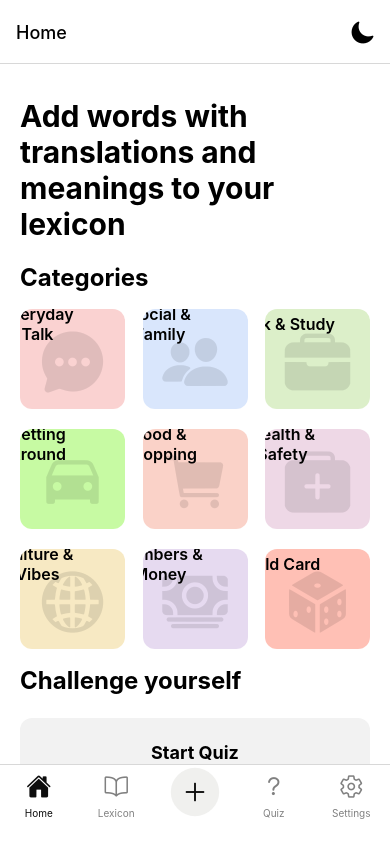
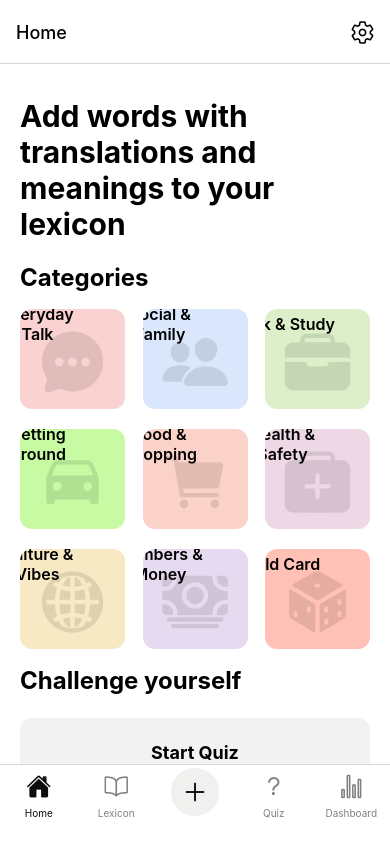
Before and after one commit to annesophiegendron/lexiapp-main, a React Native app: screen /Settings in a window 390 px wide. Built offline with nearby package versions, Linux system fonts and the light colour scheme.

Commit message:
settings

```diff
--- a/App.js
+++ b/App.js
@@ -1,28 +1,53 @@
 import React, {useState, useRef, useEffect} from 'react';
 import {TouchableOpacity, Animated, StyleSheet, View} from 'react-native';
-import {useTheme} from './context/ThemeContext';
-import {NavigationContainer} from '@react-navigation/native';
+import {NavigationContainer, useNavigation} from '@react-navigation/native';
 import {createStackNavigator} from '@react-navigation/stack';
 import {createBottomTabNavigator} from '@react-navigation/bottom-tabs';
+import Ionicons from 'react-native-vector-icons/Ionicons';
+
+import {useTheme, ThemeProvider} from './context/ThemeContext';
+import {LexiconProvider} from './context/LexiconContext';
+import {QuizProvider} from './context/QuizzContext';
+
 import SplashScreen from './pages/SplashScreen';
 import MainScreen from './pages/MainScreen';
 import AddWordScreen from './pages/AddWordScreen';
 import LexiconList from './pages/LexiconList';
 import CategoryWordsScreen from './pages/CategoryWordsScreen';
 import QuizzScreen from './pages/QuizzScreen';
-import {LexiconProvider} from './context/LexiconContext';
-import {QuizProvider} from './context/QuizzContext';
-import Ionicons from 'react-native-vector-icons/Ionicons';
-import {ThemeProvider} from './context/ThemeContext';
 import ResultsScreen from './pages/ResultsScreen';
 import SettingsScreen from './pages/SettingsScreen';
+import DashboardScreen from './pages/DashboardScreen';
 
 const Stack = createStackNavigator();
 const Tab = createBottomTabNavigator();
 
+/**
+ * A reusable header button that navigates to the Settings screen.
+ */
+const SettingsButton = () => {
+  const navigation = useNavigation();
+  const { isDarkMode } = useTheme();
+
+  return (
+    <TouchableOpacity
+      onPress={() => navigation.navigate('Settings')} // This will navigate to Settings from the top nav
+      style={{ marginRight: 15 }}>
+      <Ionicons
+        name="settings-outline"
+        size={25}
+        color={isDarkMode ? '#fff' : '#000'}
+      />
+    </TouchableOpacity>
+  );
+};
+
+/**
+ * Bottom Tab Navigator
+ */
 const BottomTabs = () => {
   const [isModalVisible, setModalVisible] = useState(false);
-  const {isDarkMode, toggleTheme} = useTheme();
+  const {isDarkMode} = useTheme();
 
   const scaleAnim = useRef(new Animated.Value(1)).current;
   const opacityAnim = useRef(new Animated.Value(1)).current;
@@ -58,13 +83,8 @@ const BottomTabs = () => {
     ).start();
   }, [scaleAnim, opacityAnim]);
 
-  const openModal = () => {
-    setModalVisible(true);
-  };
-
-  const closeModal = () => {
-    setModalVisible(false);
-  };
+  const openModal = () => setModalVisible(true);
+  const closeModal = () => setModalVisible(false);
 
   return (
     <>
@@ -72,16 +92,25 @@ const BottomTabs = () => {
         screenOptions={({route}) => ({
           tabBarIcon: ({focused, color, size}) => {
             let iconName;
-            if (route.name === 'Main')
-              iconName = focused ? 'home' : 'home-outline';
-            else if (route.name === 'AddWord')
-              iconName = focused ? 'add-circle' : 'add-circle-outline';
-            else if (route.name === 'LexiconList')
-              iconName = focused ? 'book' : 'book-outline';
-            else if (route.name === 'QuizzScreen')
-              iconName = focused ? 'help' : 'help-outline';
-            else if (route.name === 'ResultsScreen')
-              iconName = focused ? 'trophy' : 'trophy-outline';
+            switch (route.name) {
+              case 'Main':
+                iconName = focused ? 'home' : 'home-outline';
+                break;
+              case 'LexiconList':
+                iconName = focused ? 'book' : 'book-outline';
+                break;
+              case 'QuizzScreen':
+                iconName = focused ? 'help' : 'help-outline';
+                break;
+              case 'ResultsScreen':
+                iconName = focused ? 'trophy' : 'trophy-outline';
+                break;
+              case 'Dashboard':
+                iconName = focused ? 'stats-chart' : 'stats-chart-outline';
+                break;
+              default:
+                iconName = 'ellipse-outline';
+            }
             return <Ionicons name={iconName} size={size} color={color} />;
           },
           tabBarActiveTintColor: isDarkMode ? '#C2BBF2' : '#0D0D0D',
@@ -97,41 +126,16 @@ const BottomTabs = () => {
         <Tab.Screen
           name="Main"
           component={MainScreen}
-          options={{
-            title: 'Home',
-            headerRight: () => (
-              <TouchableOpacity onPress={toggleTheme} style={{marginRight: 15}}>
-                <Ionicons
-                  name={isDarkMode ? 'sunny' : 'moon'}
-                  size={25}
-                  color={isDarkMode ? '#fff' : '#000'}
-                />
-              </TouchableOpacity>
-            ),
-          }}
+          options={{title: 'Home', headerRight: () => <SettingsButton />}}
         />
-
         <Tab.Screen
           name="LexiconList"
           component={LexiconList}
-          options={{
-            title: 'Lexicon',
-            headerRight: () => (
-              <TouchableOpacity onPress={toggleTheme} style={{marginRight: 15}}>
-                <Ionicons
-                  name={isDarkMode ? 'sunny' : 'moon'}
-                  size={20}
-                  color={isDarkMode ? '#fff' : '#000'}
-                />
-              </TouchableOpacity>
-            ),
-          }}
+          options={{title: 'Lexicon', headerRight: () => <SettingsButton />}}
         />
         <Tab.Screen
           name="AddWord"
-          component={() => (
-            <AddWordScreen isVisible={isModalVisible} onClose={closeModal} />
-          )}
+          component={MainScreen} // Placeholder, real modal shown separately
           options={{
             title: 'Add Word',
             tabBarButton: props => (
@@ -151,7 +155,6 @@ const BottomTabs = () => {
                     },
                   ]}
                 />
-
                 <Ionicons
                   name="add"
                   size={30}
@@ -166,49 +169,31 @@ const BottomTabs = () => {
         <Tab.Screen
           name="QuizzScreen"
           component={QuizzScreen}
-          options={{
-            title: 'Quiz',
-            headerRight: () => (
-              <TouchableOpacity onPress={toggleTheme} style={{marginRight: 15}}>
-                <Ionicons
-                  name={isDarkMode ? 'sunny' : 'moon'}
-                  size={20}
-                  color={isDarkMode ? '#fff' : '#000'}
-                />
-              </TouchableOpacity>
-            ),
-          }}
+          options={{title: 'Quiz', headerRight: () => <SettingsButton />}}
         />
         <Tab.Screen
-          name="Settings"
-          component={SettingsScreen}
-          options={{
-            title: 'Settings',
-            tabBarIcon: ({focused, color, size}) => (
-              <Ionicons
-                name={focused ? 'settings' : 'settings-outline'}
-                size={size}
-                color={color}
-              />
-            ),
-          }}
+          name="Dashboard"
+          component={DashboardScreen}
+          options={{title: 'Dashboard', headerRight: () => <SettingsButton />}}
         />
       </Tab.Navigator>
+
+      {/* AddWord Modal */}
       <AddWordScreen isVisible={isModalVisible} onClose={closeModal} />
     </>
   );
 };
 
+/**
+ * Main App Component
+ */
 const App = () => {
   return (
     <ThemeProvider>
       <LexiconProvider>
         <QuizProvider>
           <NavigationContainer>
-            <Stack.Navigator
-              screenOptions={{
-                headerShown: false,
-              }}>
+            <Stack.Navigator screenOptions={{headerShown: false}}>
               <Stack.Screen name="Splash" component={SplashScreen} />
               <Stack.Screen name="HomeTabs" component={BottomTabs} />
               <Stack.Screen
@@ -218,6 +203,7 @@ const App = () => {
               <Stack.Screen name="QuizzScreen" component={QuizzScreen} />
               <Stack.Screen name="ResultsScreen" component={ResultsScreen} />
               <Stack.Screen name="MainScreen" component={MainScreen} />
+              <Stack.Screen name="Settings" component={SettingsScreen} />
             </Stack.Navigator>
           </NavigationContainer>
         </QuizProvider>
@@ -226,6 +212,9 @@ const App = () => {
   );
 };
 
+/**
+ * Styles
+ */
 const styles = StyleSheet.create({
   addButtonContainer: {
     position: 'relative',
--- a/package.json
+++ b/package.json
@@ -22,6 +22,7 @@
     "date-fns": "^4.1.0",
     "react": "18.3.1",
     "react-native": "0.76.1",
+    "react-native-chart-kit": "^6.12.0",
     "react-native-confetti-cannon": "^1.5.2",
     "react-native-elements": "^3.4.3",
     "react-native-gesture-handler": "^2.20.2",
@@ -29,6 +30,7 @@
     "react-native-reanimated": "^3.16.1",
     "react-native-safe-area-context": "^4.14.0",
     "react-native-screens": "^3.35.0",
+    "react-native-svg": "^15.11.1",
     "react-native-vector-icons": "^10.2.0"
   },
   "devDependencies": {
--- /dev/null
+++ b/pages/DashboardScreen.js
@@ -0,0 +1,113 @@
+import React from 'react';
+import { View, Text, StyleSheet, ScrollView, Dimensions } from 'react-native';
+import { PieChart } from 'react-native-chart-kit';
+import { useLexicon } from '../context/LexiconContext'; // Corrected import
+import { useTheme } from '../context/ThemeContext';
+
+const screenWidth = Dimensions.get("window").width;
+
+const DashboardScreen = () => {
+  const { lexicon } = useLexicon(); // Corrected context usage
+  const { isDarkMode } = useTheme();
+
+  if (!lexicon) return null; // Prevent crashes if context is undefined
+
+  // Total words added
+  const totalWords = lexicon.length;
+
+  // Calculate how many words exist per category
+  const categoryCounts = lexicon.reduce((acc, word) => {
+    const category = word.category || 'Uncategorized';
+    acc[category] = (acc[category] || 0) + 1;
+    return acc;
+  }, {});
+
+  // Prepare data for the PieChart
+  const colors = ['#FF6384', '#36A2EB', '#FFCE56', '#4BC0C0', '#9966FF', '#FF9F40'];
+  const chartData = Object.keys(categoryCounts).map((category, index) => ({
+    name: category,
+    count: categoryCounts[category],
+    color: colors[index % colors.length],
+    legendFontColor: isDarkMode ? '#fff' : '#000',
+    legendFontSize: 15,
+  }));
+
+  return (
+    <ScrollView
+      style={[
+        styles.container,
+        { backgroundColor: isDarkMode ? '#121212' : '#ffffff' },
+      ]}
+    >
+      <Text style={[styles.header, { color: isDarkMode ? '#fff' : '#000' }]}>
+        Dashboard
+      </Text>
+
+      {/* Total Words Section */}
+      <View style={styles.section}>
+        <Text style={[styles.sectionHeader, { color: isDarkMode ? '#fff' : '#000' }]}>
+          Total Words Added
+        </Text>
+        <Text style={[styles.sectionContent, { color: isDarkMode ? '#fff' : '#000' }]}>
+          {totalWords}
+        </Text>
+      </View>
+
+      {/* Category Breakdown Section */}
+      <View style={styles.section}>
+        <Text style={[styles.sectionHeader, { color: isDarkMode ? '#fff' : '#000' }]}>
+          Words by Category
+        </Text>
+        {chartData.length > 0 ? (
+          <PieChart
+            data={chartData}
+            width={screenWidth - 20}
+            height={220}
+            chartConfig={{
+              backgroundColor: isDarkMode ? '#121212' : '#ffffff',
+              backgroundGradientFrom: isDarkMode ? '#121212' : '#ffffff',
+              backgroundGradientTo: isDarkMode ? '#121212' : '#ffffff',
+              color: (opacity = 1) =>
+                isDarkMode
+                  ? `rgba(255, 255, 255, ${opacity})`
+                  : `rgba(0, 0, 0, ${opacity})`,
+            }}
+            accessor="count"
+            backgroundColor="transparent"
+            paddingLeft="15"
+            absolute
+          />
+        ) : (
+          <Text style={[styles.sectionContent, { color: isDarkMode ? '#fff' : '#000' }]}>
+            No category data available.
+          </Text>
+        )}
+      </View>
+    </ScrollView>
+  );
+};
+
+const styles = StyleSheet.create({
+  container: {
+    flex: 1,
+    padding: 10,
+  },
+  header: {
+    fontSize: 28,
+    fontWeight: 'bold',
+    marginBottom: 20,
+  },
+  section: {
+    marginBottom: 30,
+  },
+  sectionHeader: {
+    fontSize: 20,
+    fontWeight: '600',
+    marginBottom: 10,
+  },
+  sectionContent: {
+    fontSize: 18,
+  },
+});
+
+export default DashboardScreen;
--- a/pages/SettingsScreen.js
+++ b/pages/SettingsScreen.js
@@ -1,5 +1,4 @@
-// pages/SettingsScreen.js
-import React, { useState } from 'react';
+import React, {useState} from 'react';
 import {
   View,
   Text,
@@ -10,25 +9,25 @@ import {
   ScrollView,
   Linking,
 } from 'react-native';
-import { useTheme } from '../context/ThemeContext';
-import { useLexicon } from '../context/LexiconContext';
+import Ionicons from 'react-native-vector-icons/Ionicons';
+import {useTheme} from '../context/ThemeContext';
+import {useLexicon} from '../context/LexiconContext';
 
-const SettingsScreen = () => {
-  const { isDarkMode, toggleTheme } = useTheme();
-  const { resetLexicon } = useLexicon();
+const SettingsScreen = ({navigation}) => {
+    const {isDarkMode, toggleTheme} = useTheme();
+    const {resetLexicon} = useLexicon();
 
-  // Dummy state for notifications toggle (replace with your own implementation)
     const [notificationsEnabled, setNotificationsEnabled] = useState(false);
-  const toggleNotifications = () => setNotificationsEnabled((prev) => !prev);
+    const toggleNotifications = () => setNotificationsEnabled(prev => !prev);
 
     const handleResetLexicon = () => {
       Alert.alert(
         'Reset Lexicon',
         'Are you sure you want to reset the lexicon? This action cannot be undone.',
         [
-        { text: 'Cancel', style: 'cancel' },
-        { text: 'Reset', style: 'destructive', onPress: resetLexicon },
-      ]
+          {text: 'Cancel', style: 'cancel'},
+          {text: 'Reset', style: 'destructive', onPress: resetLexicon},
+        ],
       );
     };
 
@@ -44,18 +43,42 @@ const SettingsScreen = () => {
       <ScrollView
         contentContainerStyle={[
           styles.container,
-        { backgroundColor: isDarkMode ? '#121212' : '#f2f2f2' },
+          {backgroundColor: isDarkMode ? '#121212' : '#f2f2f2'},
+        ]}>
+        {/* Back button and title */}
+        <View style={styles.headerContainer}>
+          <TouchableOpacity
+            onPress={() => navigation.goBack()}
+            style={styles.backButton}>
+            <Ionicons
+              name="arrow-back"
+              size={24}
+              color={isDarkMode ? '#fff' : '#000'} // Adjusted color based on dark mode
+            />
+          </TouchableOpacity>
+          <Text
+            style={[
+              styles.header,
+              {color: isDarkMode ? '#fff' : '#000'} // Adjusted color for dark mode
             ]}
           >
+            Settings
+          </Text>
+        </View>
 
         {/* Appearance Section */}
         <View style={styles.section}>
-        <Text style={[styles.sectionHeader, { color: isDarkMode ? '#fff' : '#333' }]}>
+          <Text
+            style={[styles.sectionHeader, {color: isDarkMode ? '#fff' : '#333'}]}>
             Appearance
           </Text>
-        <View style={[styles.card, { backgroundColor: isDarkMode ? '#1e1e1e' : '#fff' }]}>
+          <View
+            style={[
+              styles.card,
+              {backgroundColor: isDarkMode ? '#1e1e1e' : '#fff'},
+            ]}>
             <View style={styles.row}>
-            <Text style={[styles.label, { color: isDarkMode ? '#fff' : '#333' }]}>
+              <Text style={[styles.label, {color: isDarkMode ? '#fff' : '#333'}]}>
                 Dark Mode
               </Text>
               <Switch value={isDarkMode} onValueChange={toggleTheme} />
@@ -65,10 +88,15 @@ const SettingsScreen = () => {
 
         {/* Lexicon Section */}
         <View style={styles.section}>
-        <Text style={[styles.sectionHeader, { color: isDarkMode ? '#fff' : '#333' }]}>
+          <Text
+            style={[styles.sectionHeader, {color: isDarkMode ? '#fff' : '#333'}]}>
             Lexicon
           </Text>
-        <View style={[styles.card, { backgroundColor: isDarkMode ? '#1e1e1e' : '#fff' }]}>
+          <View
+            style={[
+              styles.card,
+              {backgroundColor: isDarkMode ? '#1e1e1e' : '#fff'},
+            ]}>
             <TouchableOpacity onPress={handleResetLexicon}>
               <Text style={styles.resetText}>Reset Lexicon</Text>
             </TouchableOpacity>
@@ -77,42 +105,65 @@ const SettingsScreen = () => {
 
         {/* Notifications & Language Section */}
         <View style={styles.section}>
-        <Text style={[styles.sectionHeader, { color: isDarkMode ? '#fff' : '#333' }]}>
+          <Text
+            style={[styles.sectionHeader, {color: isDarkMode ? '#fff' : '#333'}]}>
             Preferences
           </Text>
-        <View style={[styles.card, { backgroundColor: isDarkMode ? '#1e1e1e' : '#fff' }]}>
+          <View
+            style={[
+              styles.card,
+              {backgroundColor: isDarkMode ? '#1e1e1e' : '#fff'},
+            ]}>
             <View style={styles.row}>
-            <Text style={[styles.label, { color: isDarkMode ? '#fff' : '#333' }]}>
+              <Text style={[styles.label, {color: isDarkMode ? '#fff' : '#333'}]}>
                 Notifications
               </Text>
-            <Switch value={notificationsEnabled} onValueChange={toggleNotifications} />
+              <Switch
+                value={notificationsEnabled}
+                onValueChange={toggleNotifications}
+              />
             </View>
-          <TouchableOpacity style={styles.item} onPress={() => Alert.alert('Select Language', 'Language selection goes here.')}>
-            <Text style={[styles.label, { color: isDarkMode ? '#fff' : '#333' }]}>Language</Text>
-            <Text style={[styles.value, { color: isDarkMode ? '#aaa' : '#555' }]}>English</Text>
+            <TouchableOpacity
+              style={styles.item}
+              onPress={() =>
+                Alert.alert('Select Language', 'Language selection goes here.')
+              }>
+              <Text style={[styles.label, {color: isDarkMode ? '#fff' : '#333'}]}>
+                Language
+              </Text>
+              <Text style={[styles.value, {color: isDarkMode ? '#aaa' : '#555'}]}>
+                English
+              </Text>
             </TouchableOpacity>
           </View>
         </View>
 
         {/* App Info & Support Section */}
         <View style={styles.section}>
-        <Text style={[styles.sectionHeader, { color: isDarkMode ? '#fff' : '#333' }]}>
+          <Text
+            style={[styles.sectionHeader, {color: isDarkMode ? '#fff' : '#333'}]}>
             App Info & Support
           </Text>
-        <View style={[styles.card, { backgroundColor: isDarkMode ? '#1e1e1e' : '#fff' }]}>
+          <View
+            style={[
+              styles.card,
+              {backgroundColor: isDarkMode ? '#1e1e1e' : '#fff'},
+            ]}>
             <View style={styles.item}>
-            <Text style={[styles.label, { color: isDarkMode ? '#fff' : '#333' }]}>
+              <Text style={[styles.label, {color: isDarkMode ? '#fff' : '#333'}]}>
                 Version
               </Text>
-            <Text style={[styles.value, { color: isDarkMode ? '#aaa' : '#555' }]}>1.0.0</Text>
+              <Text style={[styles.value, {color: isDarkMode ? '#aaa' : '#555'}]}>
+                1.0.0
+              </Text>
             </View>
             <TouchableOpacity style={styles.item} onPress={openPrivacyPolicy}>
-            <Text style={[styles.label, { color: isDarkMode ? '#fff' : '#333' }]}>
+              <Text style={[styles.label, {color: isDarkMode ? '#fff' : '#333'}]}>
                 Privacy Policy
               </Text>
             </TouchableOpacity>
             <TouchableOpacity style={styles.item} onPress={contactSupport}>
-            <Text style={[styles.label, { color: isDarkMode ? '#fff' : '#333' }]}>
+              <Text style={[styles.label, {color: isDarkMode ? '#fff' : '#333'}]}>
                 Contact Support
               </Text>
             </TouchableOpacity>
@@ -125,7 +176,25 @@ const SettingsScreen = () => {
   const styles = StyleSheet.create({
     container: {
       padding: 20,
-    paddingBottom: 40,
+      paddingTop: 90,
+      height: '100%',
+    },
+    headerContainer: {
+      flexDirection: 'row',
+      alignItems: 'center',
+      marginBottom: 20,
+    },
+    backButton: {
+      zIndex: 10,
+      backgroundColor: 'rgba(0, 0, 0, 0.2)',
+      padding: 10,
+      borderRadius: 50,
+    },
+    header: {
+      fontSize: 26,
+      fontWeight: 'bold',
+      flex: 1,
+      textAlign: 'right',
     },
     section: {
       marginBottom: 30,
@@ -139,12 +208,10 @@ const styles = StyleSheet.create({
       borderRadius: 10,
       padding: 15,
       marginBottom: 10,
-    // Shadow for iOS
       shadowColor: '#000',
-    shadowOffset: { width: 0, height: 2 },
+      shadowOffset: {width: 0, height: 2},
       shadowOpacity: 0.1,
       shadowRadius: 5,
-    // Elevation for Android
       elevation: 3,
     },
     row: {
```
Also changed, not shown: 1 other file (tests, documents, lock files or other folders). Lines whose indentation alone changed are shown as unchanged.
